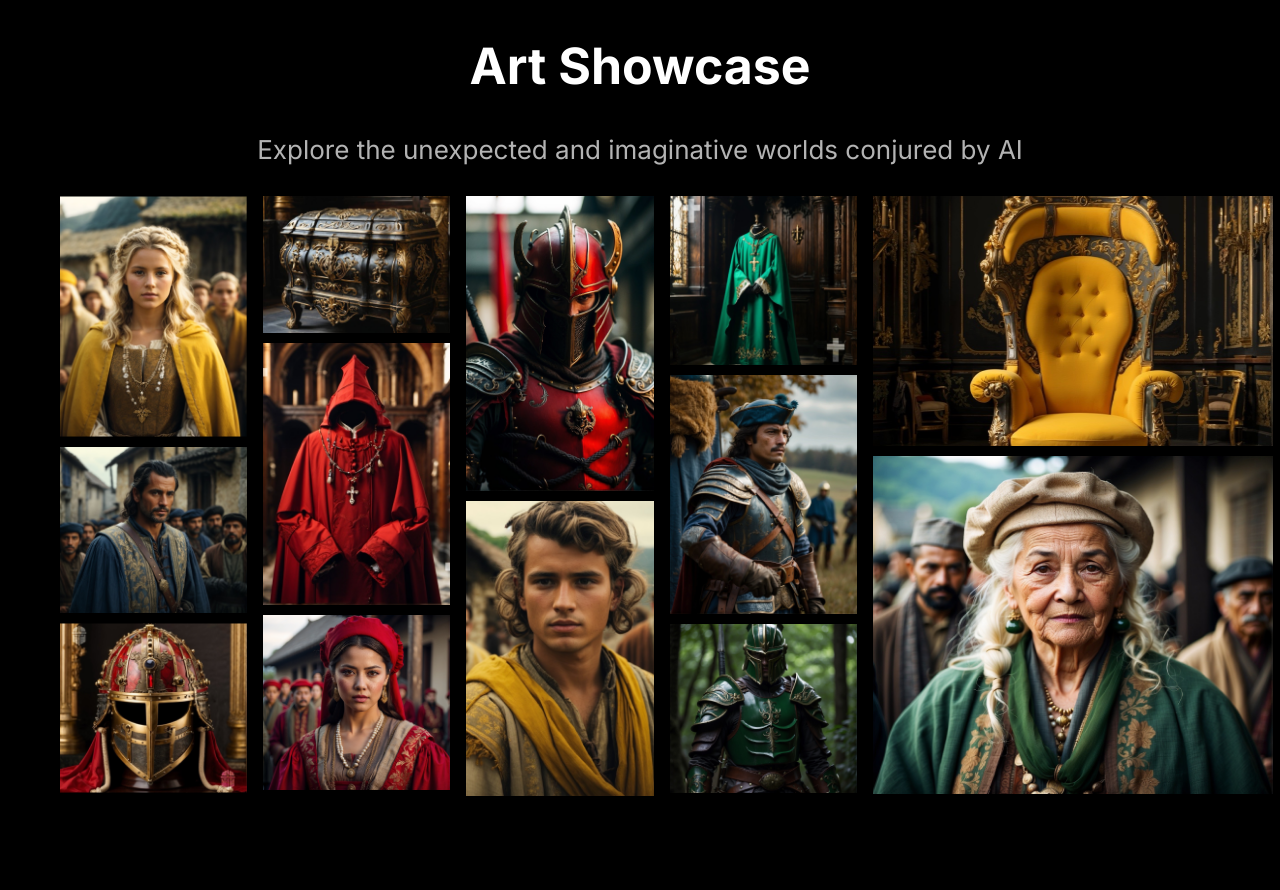
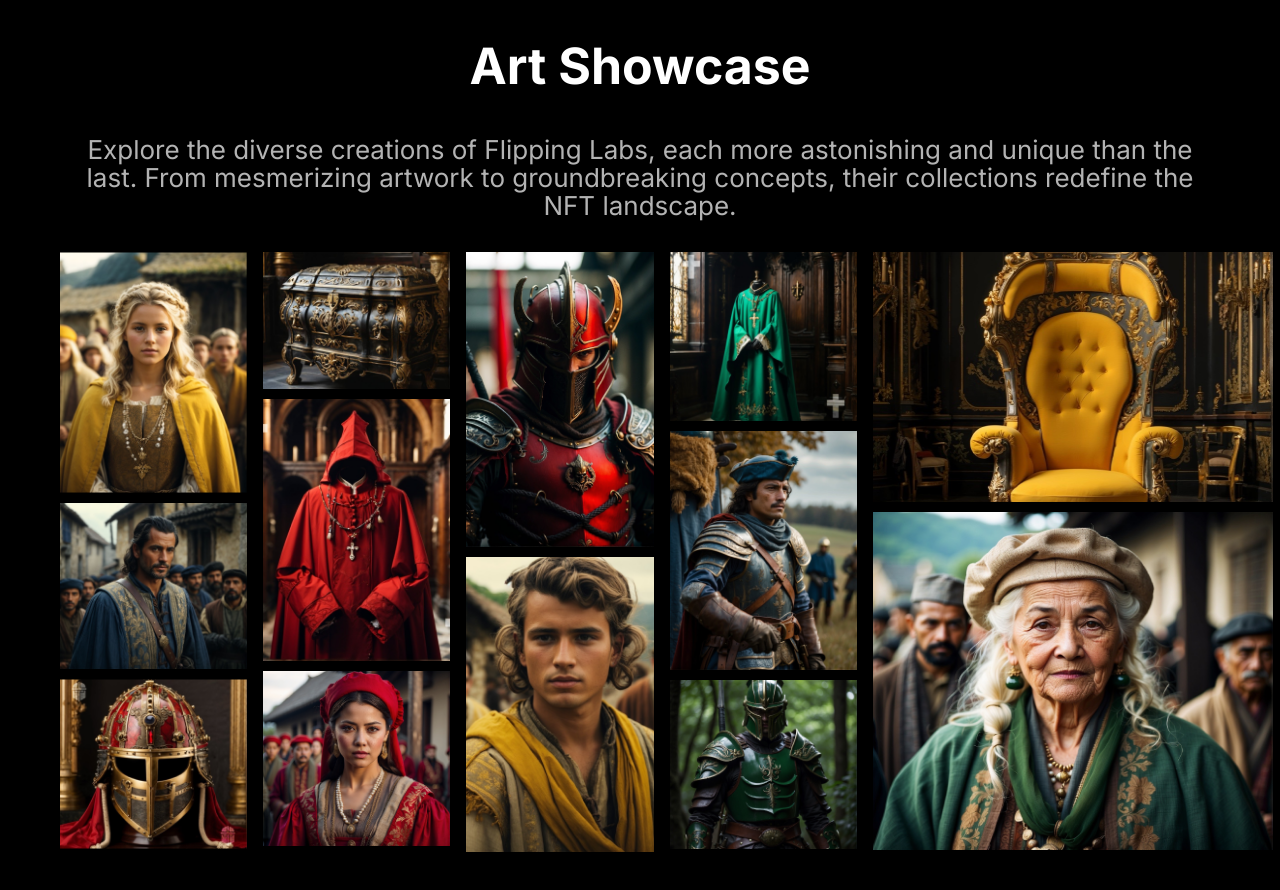
Before and after one commit to fktona/flipInLab, a Next.js app: page / in a window 1280 px wide. Shown: the part 2240-3130 px from the top of the page. Built offline with nearby package versions, Linux system fonts and the light colour scheme.

Commit message:
Update projects.tsx

```diff
--- a/app/sections/projects.tsx
+++ b/app/sections/projects.tsx
@@ -14,7 +14,7 @@ export default function Project() {
    className='lg:px-[60px]  justify-center items-start px-5 flex flex-col gap-10  lg:mt-[250px] mt-[110px]'>
     <div className=' w-full space-y-8 text-center'>
     <h2 className='text-[34px] lg:text-[50px] font-bold' >Art Showcase</h2>
-    <p className='text-lg lg:text-[26px] text-white/70 '>Explore the unexpected and imaginative worlds conjured by AI</p>
+    <p className='text-lg lg:text-[26px] text-white/70 '>Explore the diverse creations of Flipping Labs, each more astonishing and unique than the last. From mesmerizing artwork to groundbreaking concepts, their collections redefine the NFT landscape.</p>
     <div className='art  transition duration-300  relative'>
 
       {projects.map((project) => (
```
